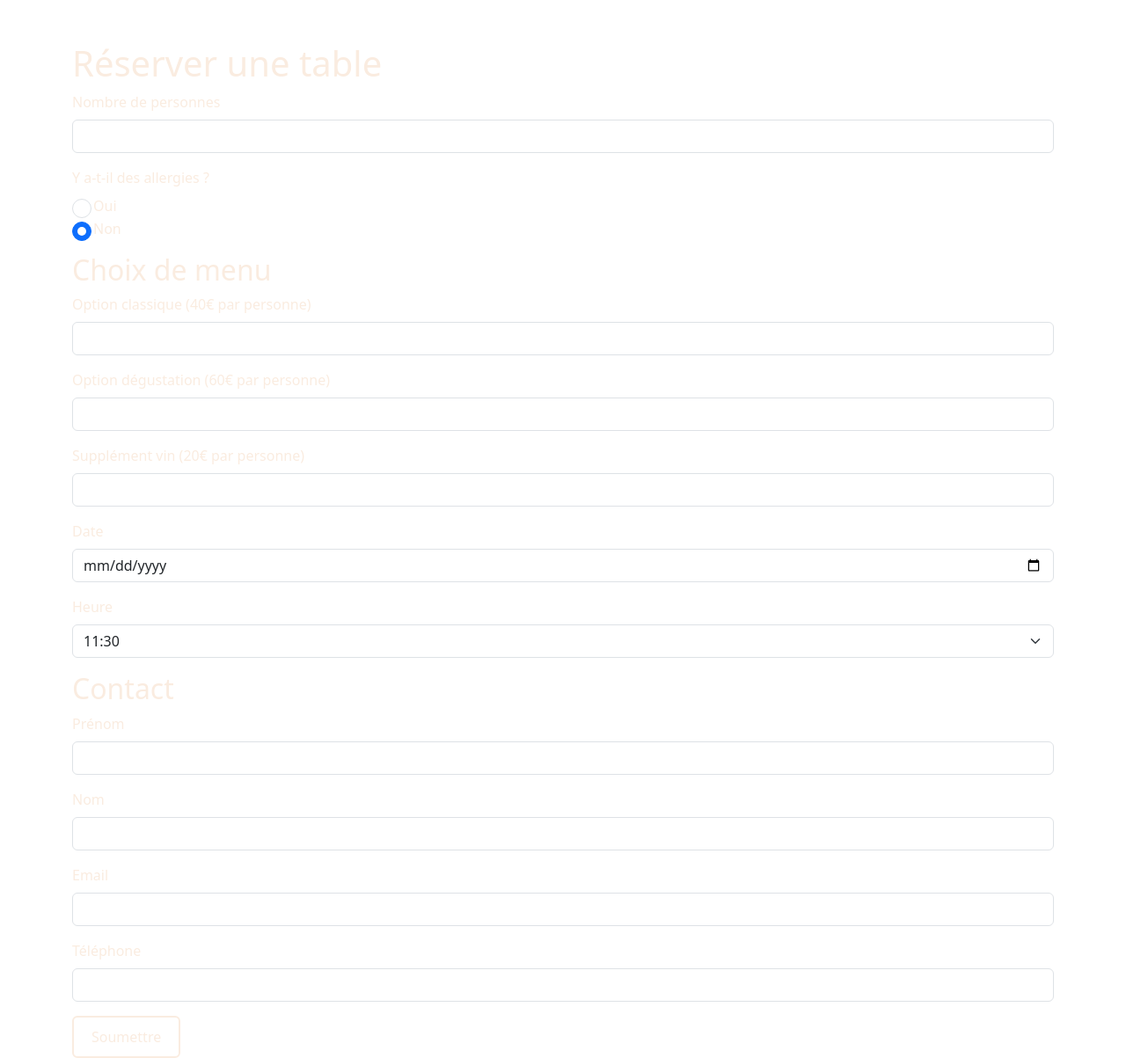
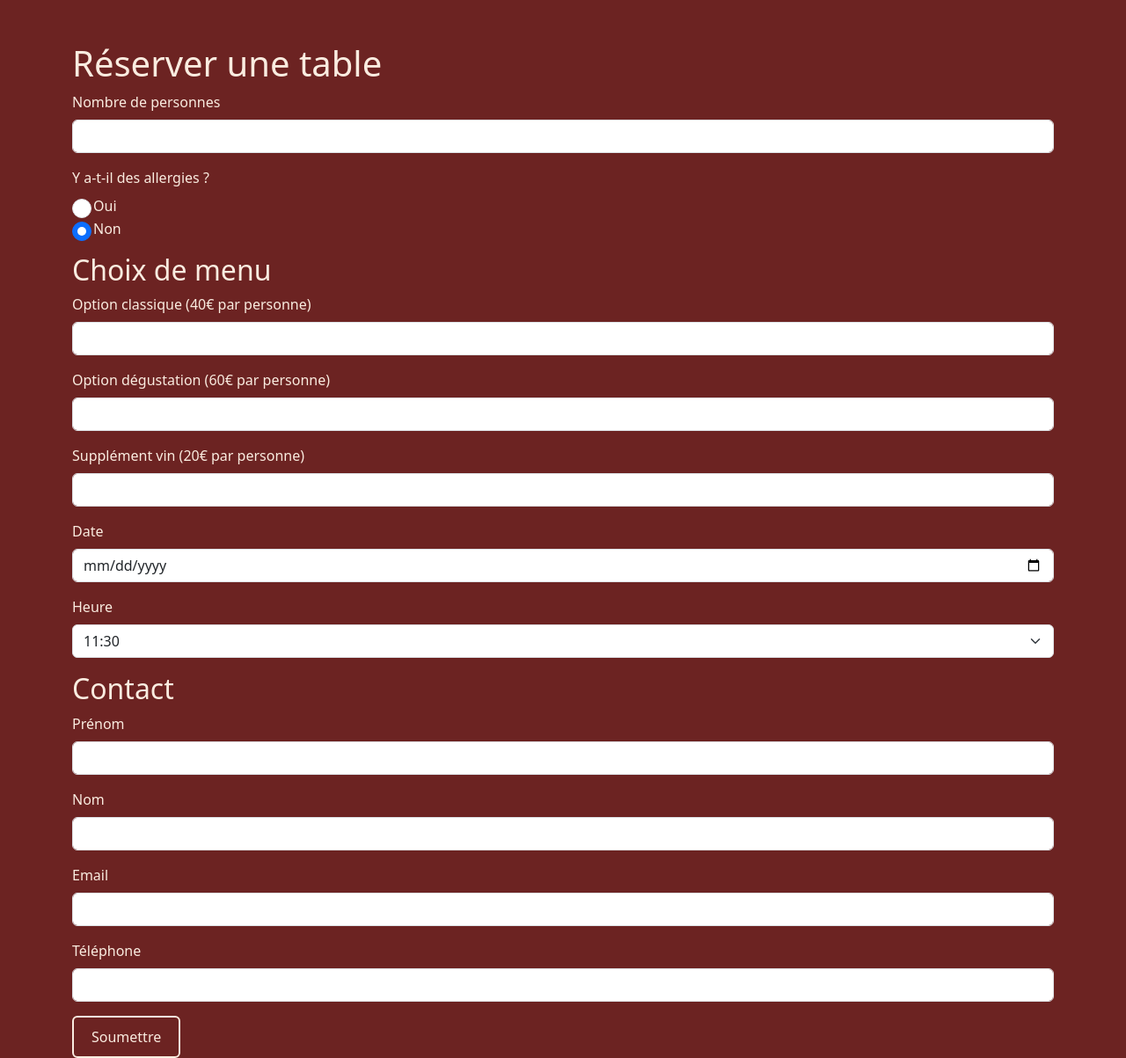
Before and after one commit to Meedloch/TableFlow, a Flask app: page / in a window 1280 px wide. Shown: the whole page at 88% size. Run offline with Flask 3, Linux system fonts and the light colour scheme.

Commit message:
[MOD] Style.css

```diff
--- a/project/app/static/style.css
+++ b/project/app/static/style.css
@@ -1,6 +1,7 @@
 /* Couleur globale du texte */
 body {
     color: #faece0;
+    background-color: #6c2322;
 }
 
 /* Ajustement des liens pour s'harmoniser */
```
